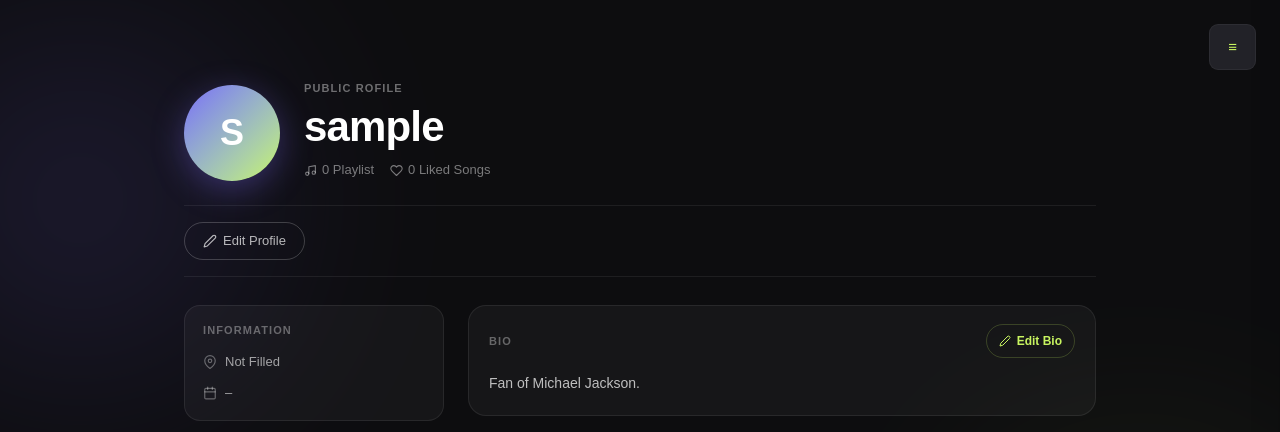
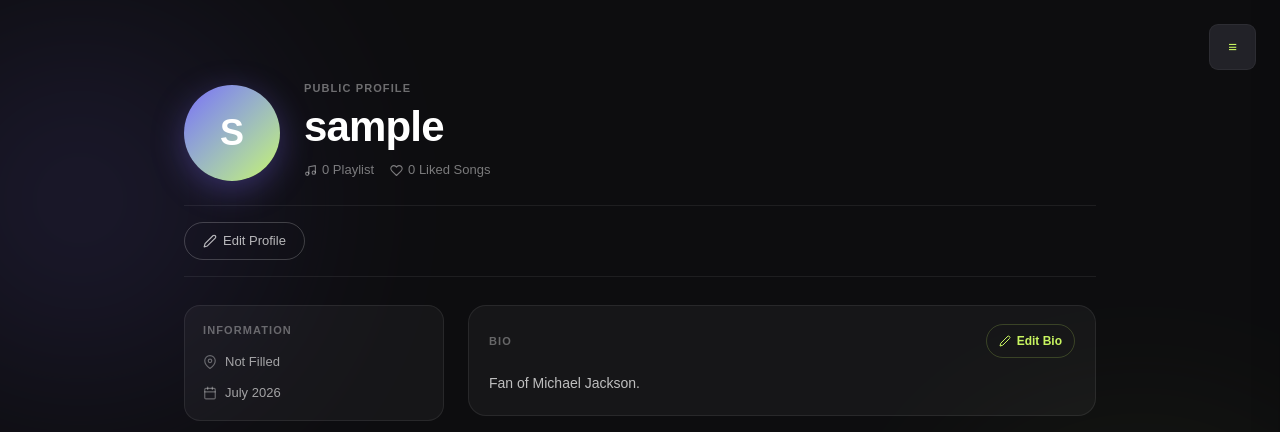
Before and after one commit to Kasanee-Teto/Peartone, a React (Vite) app in the folder client/: page /profile in a window 1280 px wide. Shown: the top 432 px of the page. Built offline with nearby package versions, Linux system fonts and the light colour scheme; no server answers; sample sign-in values are in the browser's storage.

Commit message:
Fix: JoinDate based on user's createdAt attribute

```diff
--- a/client/src/pages/ProfilePage.jsx
+++ b/client/src/pages/ProfilePage.jsx
@@ -141,7 +141,7 @@ const ProfilePage = () => {
             {initial}
           </div>
           <div className="flex flex-col gap-1.5">
-            <span className="text-[11px] font-semibold uppercase tracking-[0.1em] text-white/40">Public rofile</span>
+            <span className="text-[11px] font-semibold uppercase tracking-[0.1em] text-white/40">Public profile</span>
             <h1 className="text-[42px] font-extrabold line-height leading-[1.1] tracking-[-0.02em] m-0 text-white max-sm:text-[28px]">
               {profileUser.username || "Peartone User"}
             </h1>
@@ -173,7 +173,8 @@ const ProfilePage = () => {
                 </li>
                 <li className="flex items-center gap-2 text-[13px] text-white/60">
                   <span className="text-white/35 flex"><FiCalendar size={14} /></span>
-                  <span>{joinDate}</span>
+                  <span>{profileUser?.createdAt ? new Date(profileUser.createdAt).toLocaleDateString("en-US", {
+                        month: "long", year: "numeric", timeZone: "UTC"}) : "July 2026"}</span>
                 </li>
               </ul>
             </div>
```
